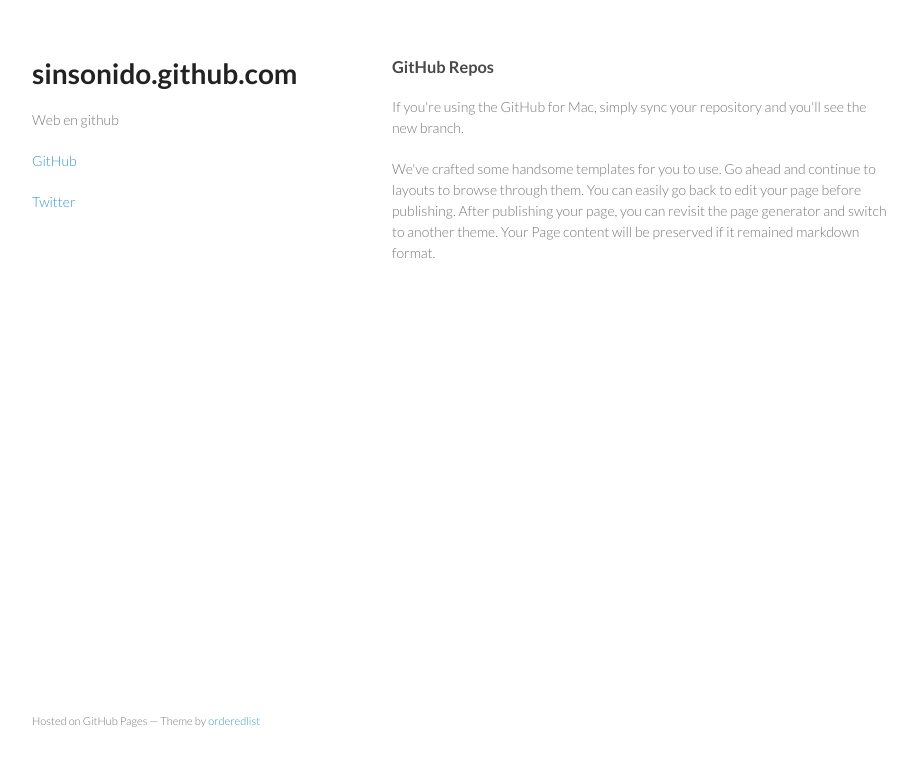
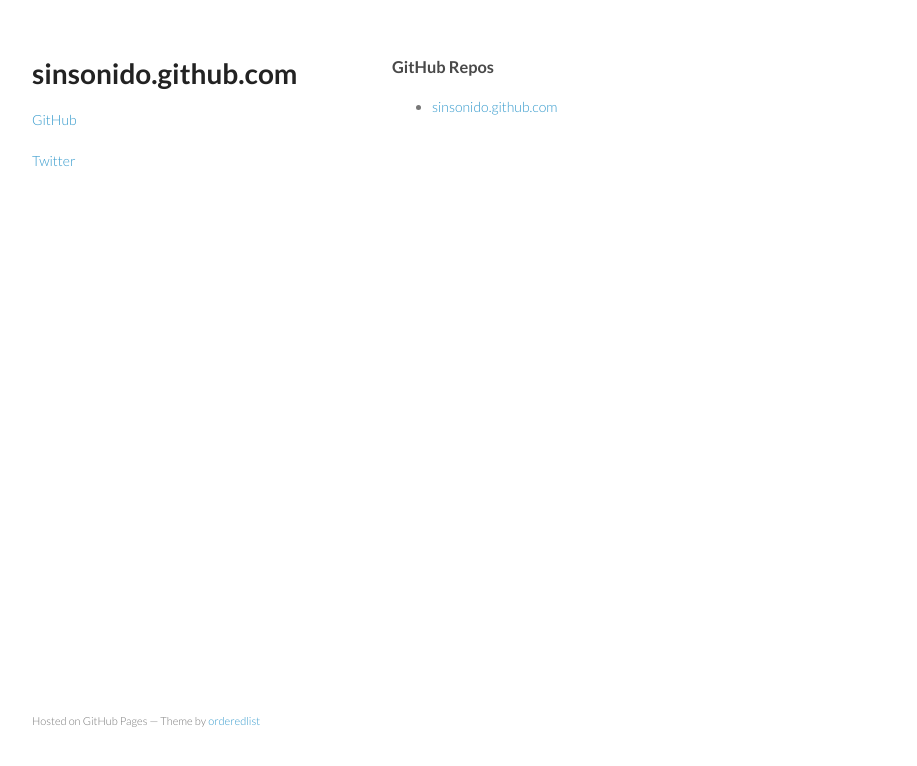
Before and after one commit to sinsonido/sinsonido.github.com, a plain HTML site: page index.html in a window 1280 px wide. Shown: the whole page, without its empty margins (178-1095 px from the left). Drawn offline with Linux system fonts and the light colour scheme.

Commit message:
Commit sublime

```diff
--- a/index.html
+++ b/index.html
@@ -15,19 +15,16 @@
     <div class="wrapper">
         <header>
             <h1>sinsonido.github.com</h1>
-            <p>Web en github</p>
-            <p class="view"><a href="https://github.com/sinsonido">GitHub</a></p>
-            <p class="view"><a href="http://www.twitter.com/sinsonido">Twitter</a></p>
+            <p class="view"><a target="_blank" href="https://github.com/sinsonido">GitHub</a></p>
+            <p class="view"><a target="_blank" href="http://www.twitter.com/sinsonido">Twitter</a></p>
         </header>
         <section>
             <h3>GitHub Repos</h3>
-
-            <p>If you're using the GitHub for Mac, simply sync your repository and you'll see the new branch.</p>
-
-            <h3></h3>
-
-            <p>We've crafted some handsome templates for you to use. Go ahead and continue to layouts to browse through them. You can easily go back to edit your page before publishing. After publishing your page, you can revisit the page generator and switch to another theme. Your Page content will be preserved if it remained markdown format.</p>
-
+            <p>
+                <ul>
+                    <li><a target="_bank" href="https://github.com/sinsonido/sinsonido.github.com">sinsonido.github.com</a></li>
+                </ul>
+            </p>
         </section>
         <footer>
             <p><small>Hosted on GitHub Pages &mdash; Theme by <a href="https://github.com/orderedlist">orderedlist</a></small></p>
@@ -37,12 +34,12 @@
     <script type="text/javascript">
         var gaJsHost = (("https:" == document.location.protocol) ? "https://ssl." : "http://www.");
         document.write(unescape("%3Cscript src='" + gaJsHost + "google-analytics.com/ga.js' type='text/javascript'%3E%3C/script%3E"));
-        </script>
-        <script type="text/javascript">
+    </script>
+    <script type="text/javascript">
         try {
-          var pageTracker = _gat._getTracker("UA-35538856-1");
-          pageTracker._trackPageview();
-      } catch(err) {}
+            var pageTracker = _gat._getTracker("UA-35538856-1");
+            pageTracker._trackPageview();
+        } catch(err) {}
     </script>
 </body>
 </html>
```
